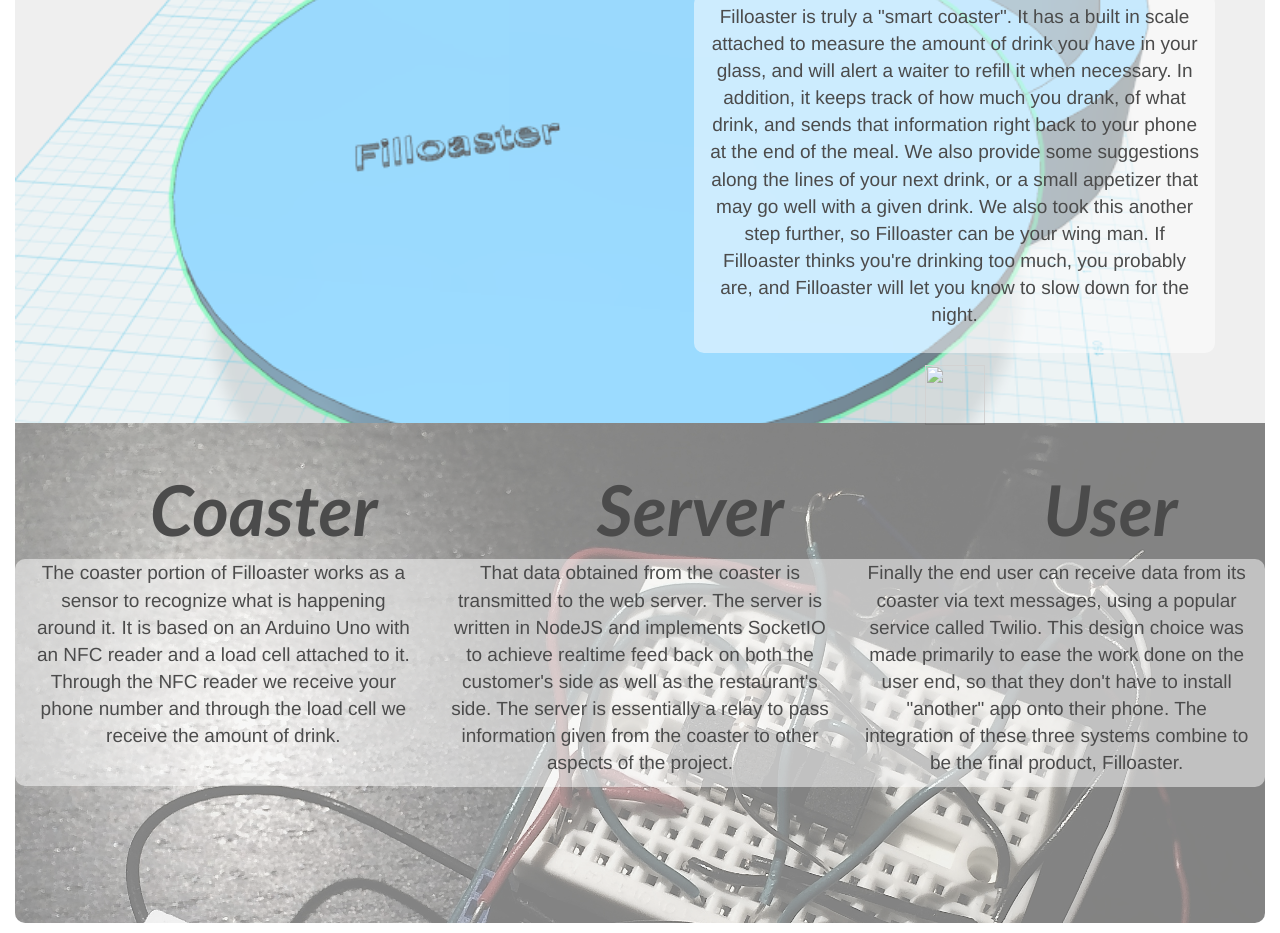
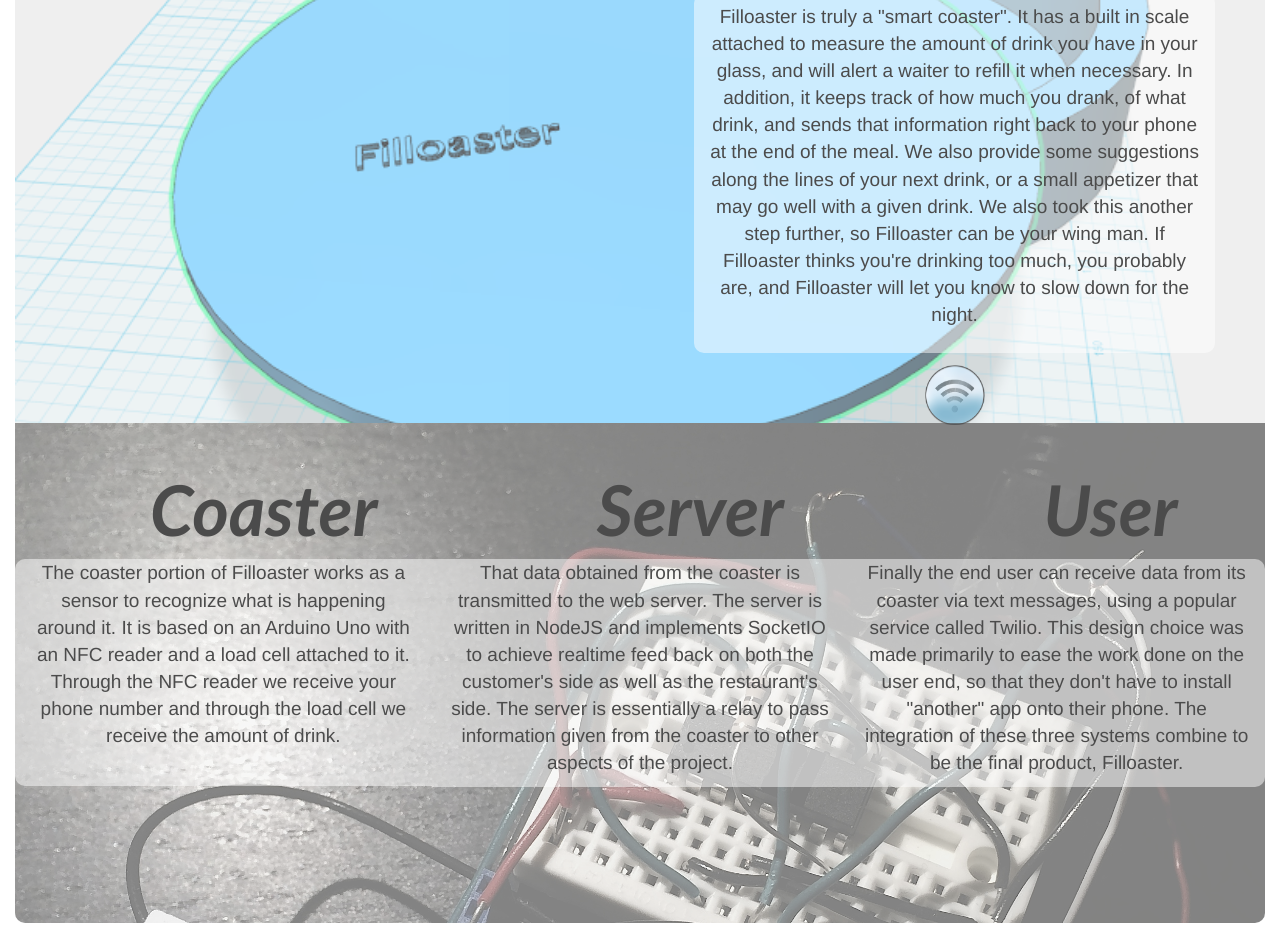
Before and after one commit to StevenConnors/Filloaster, a plain HTML site: page index.html in a window 1280 px wide. Shown: the part 1282-2215 px from the top of the page. Drawn offline with nearby package versions, Linux system fonts and the light colour scheme.

Commit message:
fixed it

```diff
--- a/index.html
+++ b/index.html
@@ -116,7 +116,7 @@
                 <div class="ha-heading-parallax">What is it?</div>
                 <div class="col-xs-5" style = "margin-right:50px; float:right;background:rgba(255, 255, 255, .5); padding-bottom:25px; border-radius:10px;">
                     <p style="color:black; font-style:bold; font-size:19px; margin-bottom:-20px; margin-top:10px; "> Filloaster is truly a "smart coaster". It has a built in scale attached to measure the amount of drink you have in your glass, and will alert a waiter to refill it when necessary. In addition, it keeps track of how much you drank, of what drink, and sends that information right back to your phone at the end of the meal. We also provide some suggestions along the lines of your next drink, or a small appetizer that may go well with a given drink. We also took this another step further, so Filloaster can be your wing man. If Filloaster thinks you're drinking too much, you probably are, and Filloaster will let you know to slow down for the night. </p>
-                    <img src = "img/logo.png" style="width:60px; height:60px; margin-bottom:-150px; margin-top:0px;" />
+                    <img src = "bootstrap/img/logo.png" style="width:60px; height:60px; margin-bottom:-150px; margin-top:0px;" />
 
 
 
```
